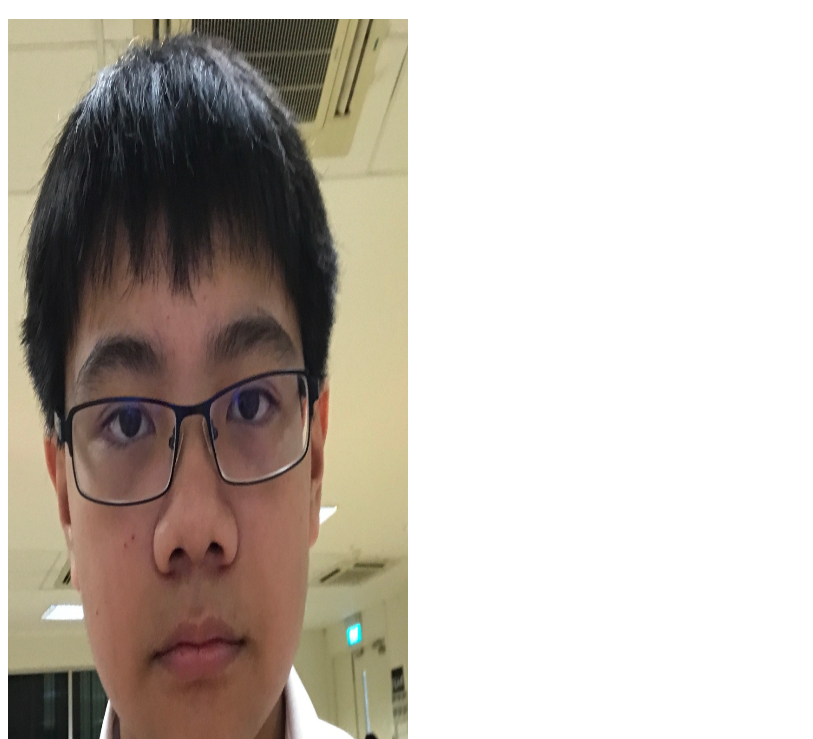
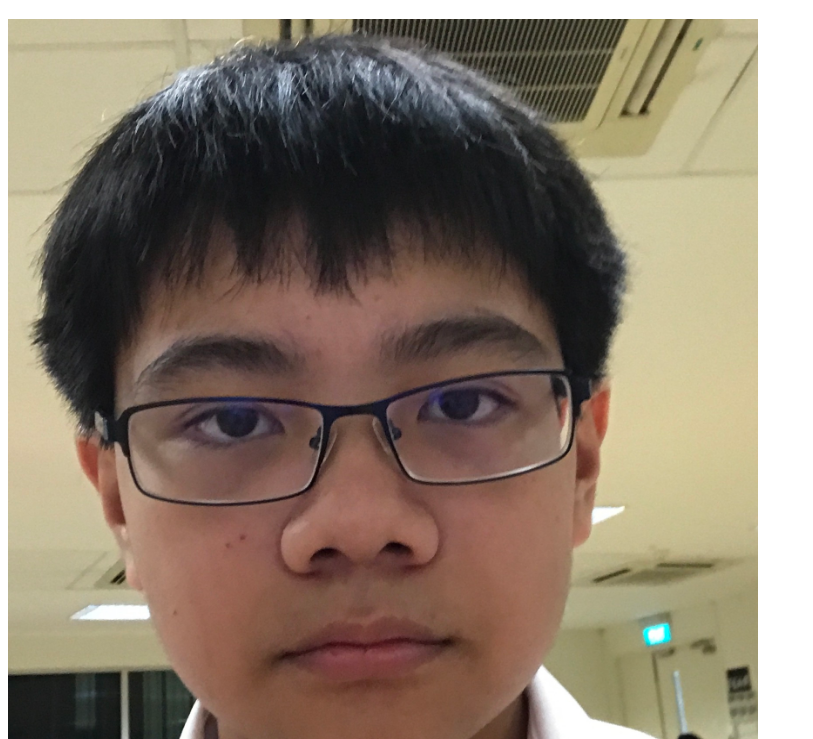
Before and after one commit to dhsdanielbok/dhsdanielbok.github.io, a plain HTML site: page index.html in a window 1280 px wide. Shown: the part 61-800 px from the top of the page, without its empty margins (0-813 px from the left). Drawn offline with Linux system fonts and the light colour scheme.

Commit message:
Update index.html

```diff
--- a/index.html
+++ b/index.html
@@ -4,7 +4,7 @@
 <body>
   <h1> All About Me (Y1 2018) </h1>
   <title> My Personal Cover Website </title>
-  <img src ="IMG_2840 (4).JPG" width="400" height="800" />
+  <img src ="IMG_2840 (4).JPG" width="750" height="800" />
   <h2> Information About me </h2>
   <p> My name is Daniel Jay-Den Bok, I am a student of Dunman High School. I am currently in Secondary one.</p>
   <br>
```
